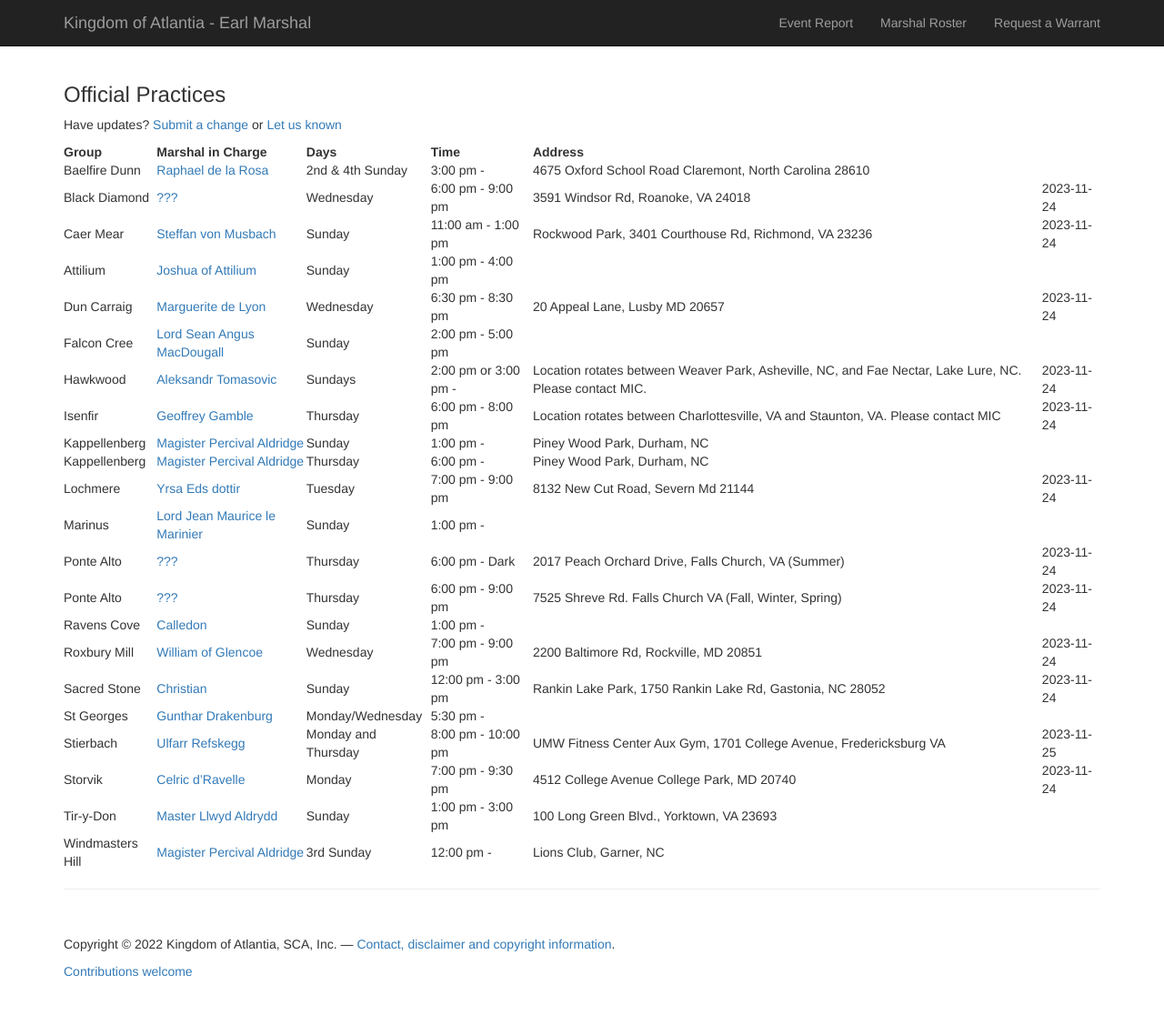
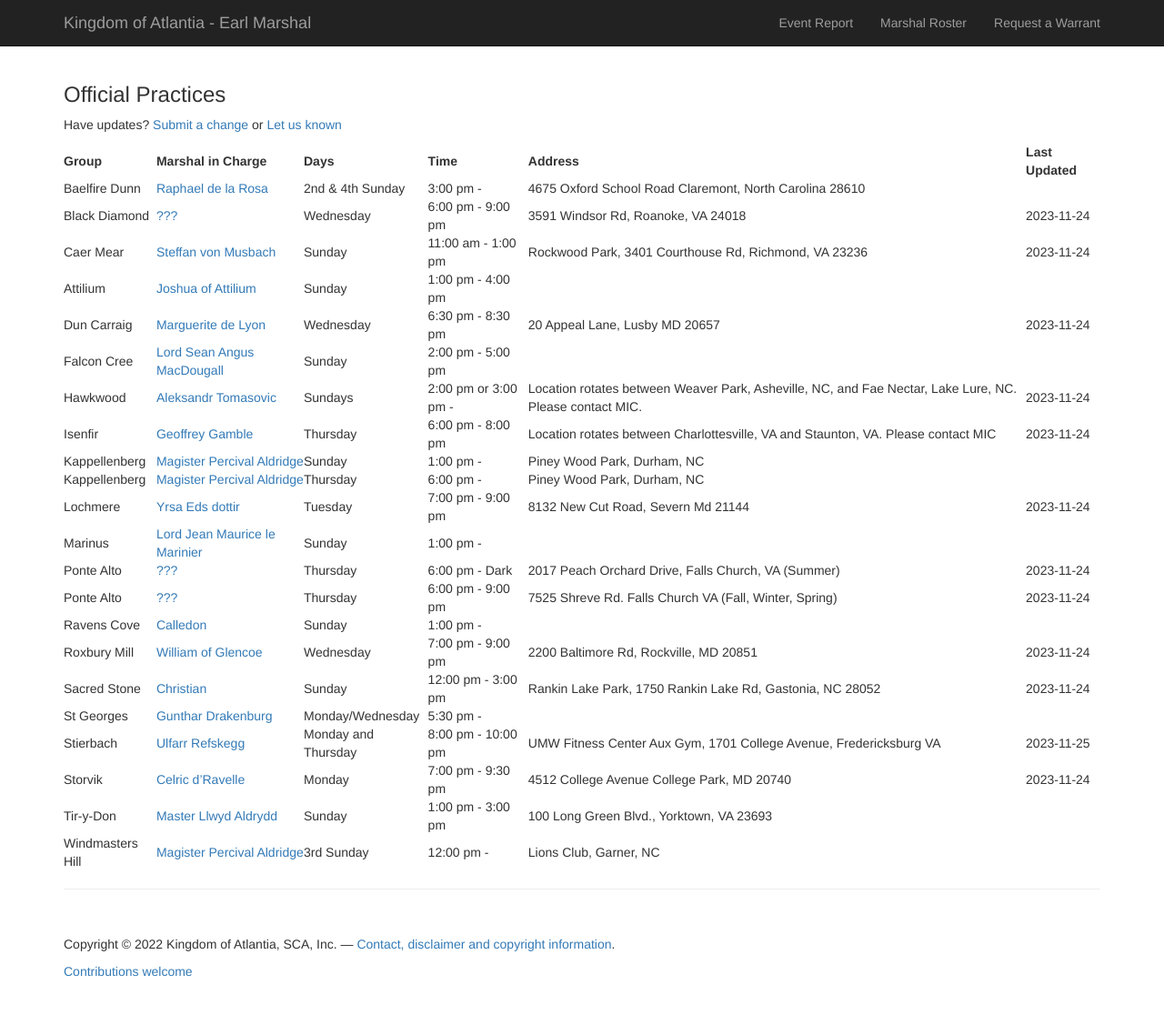
Before and after one commit to academie-de-espee/earl-marshal, a Jekyll site: the page built from practices/rapier.md, in a window 1280 px wide. Shown: the whole page at 91% size. Built offline with Jekyll 4.4.1, drawn with Linux system fonts in a browser that asks for light colours.

Commit message:
Update rapier.md
column header added

```diff
--- a/practices/rapier.md
+++ b/practices/rapier.md
@@ -7,7 +7,7 @@ Have updates? [Submit a change](https://github.com/academie-de-espee/earl-marsha
 
 <table width="100%">
 <tr>
-<th> Group </th> <th> Marshal in Charge </th> <th> Days </th> <th> Time <th> Address </th>
+<th> Group </th> <th> Marshal in Charge </th> <th> Days </th> <th> Time <th> Address <th> Last Updated </th>
 {% for p in site.data.practices %}
 <tr>
     <td> {{ p.group }} </td>
```
